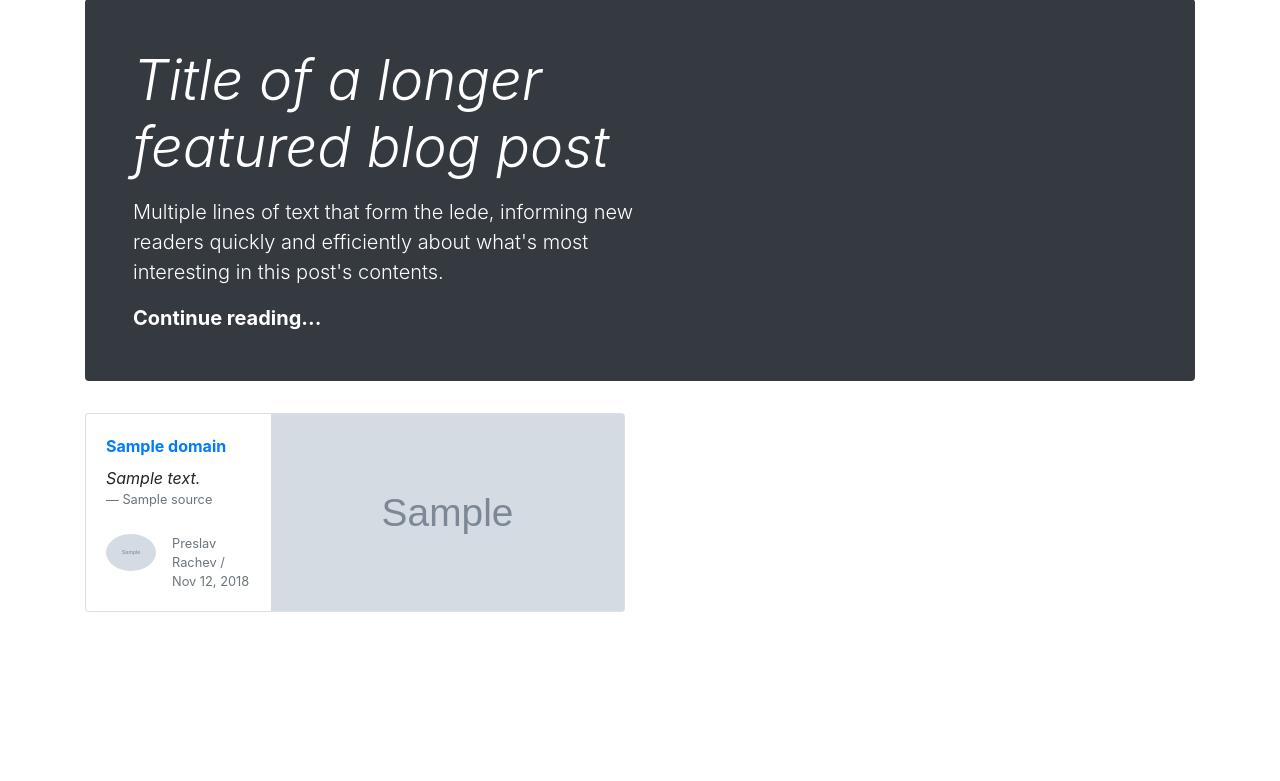
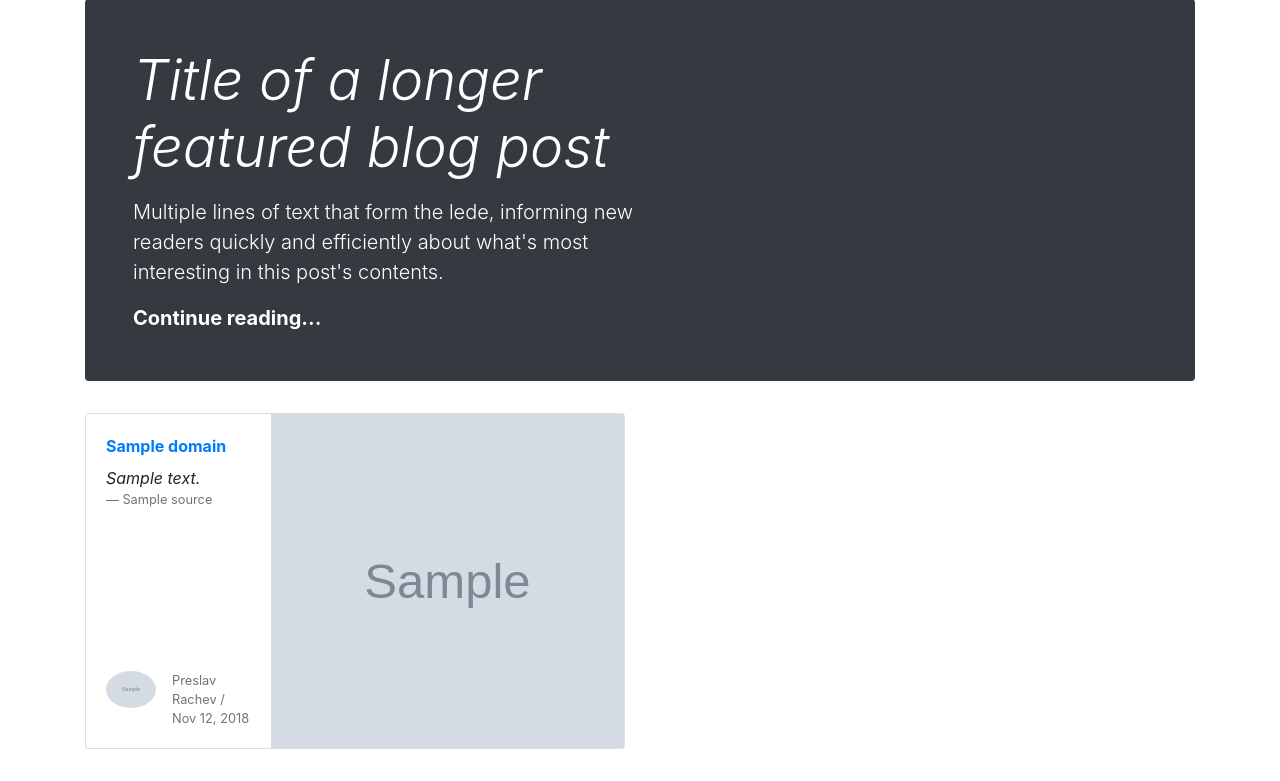
Before and after one commit to preslavrachev/kuote, a Python web app: template kuotes/templates/index.html in a window 1280 px wide. Shown: the part 120-901 px from the top of the page. Before the commit the page ends 732 px from the top, so only its background shows below. Run offline with Jinja, Linux system fonts and the light colour scheme; the template is opened without the code that fills it: most values are stand-ins (such as "Sample title", 1, 10 or a date in 2020); grey boxes marked "Sample" are stand-in pictures; some libraries are stand-ins or nearby versions.

Commit message:
Temporarily sets equal height for all kuote cards

```diff
--- a/kuotes/templates/kuote_card.html
+++ b/kuotes/templates/kuote_card.html
@@ -1,5 +1,5 @@
 <div class="col-md-6">
-    <div class="card flex-md-row mb-4 box-shadow h-md-250">
+    <div class="card flex-md-row mb-4 box-shadow h-md-250" style="height: 21rem">
         <div class="card-body d-flex flex-column align-items-start">
             <strong class="d-inline-block mb-2 text-primary">{{ kuote.source.domain }}</strong>
             <blockquote class="card-text mb-auto">
```
